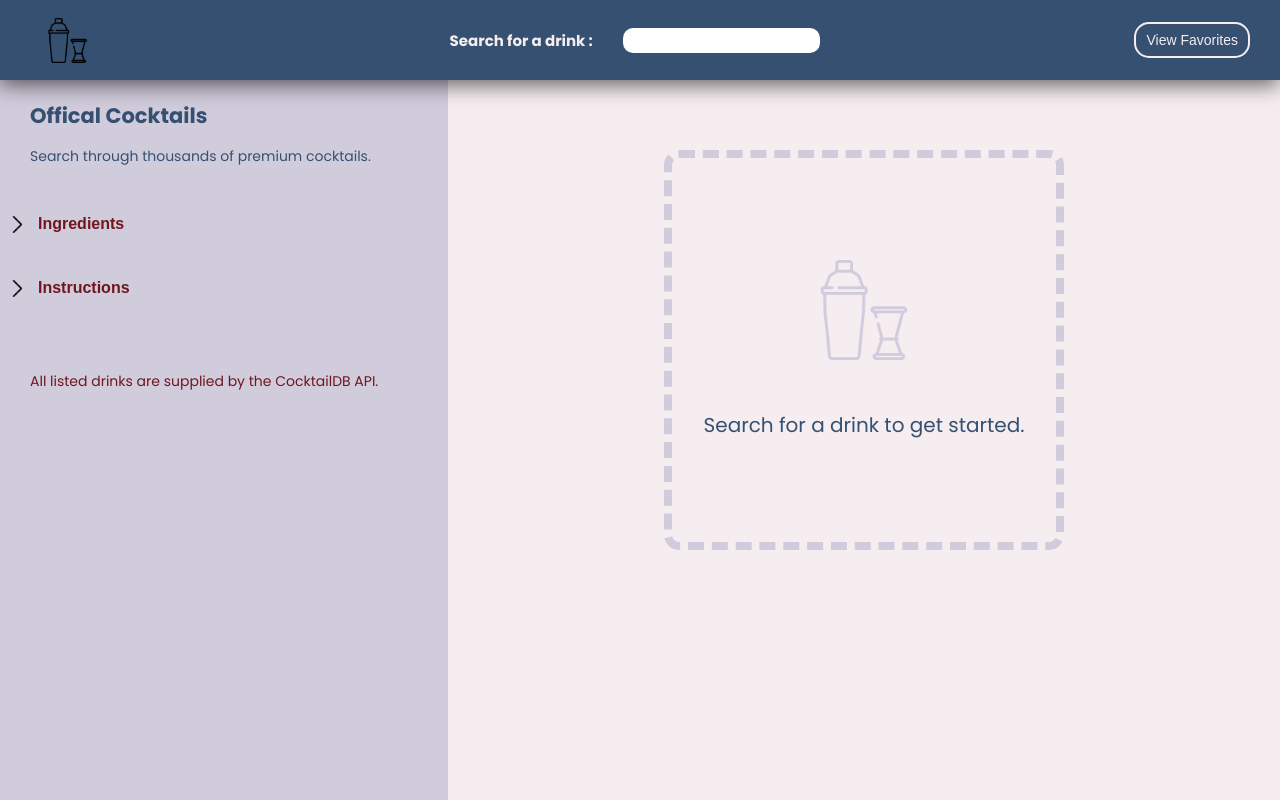
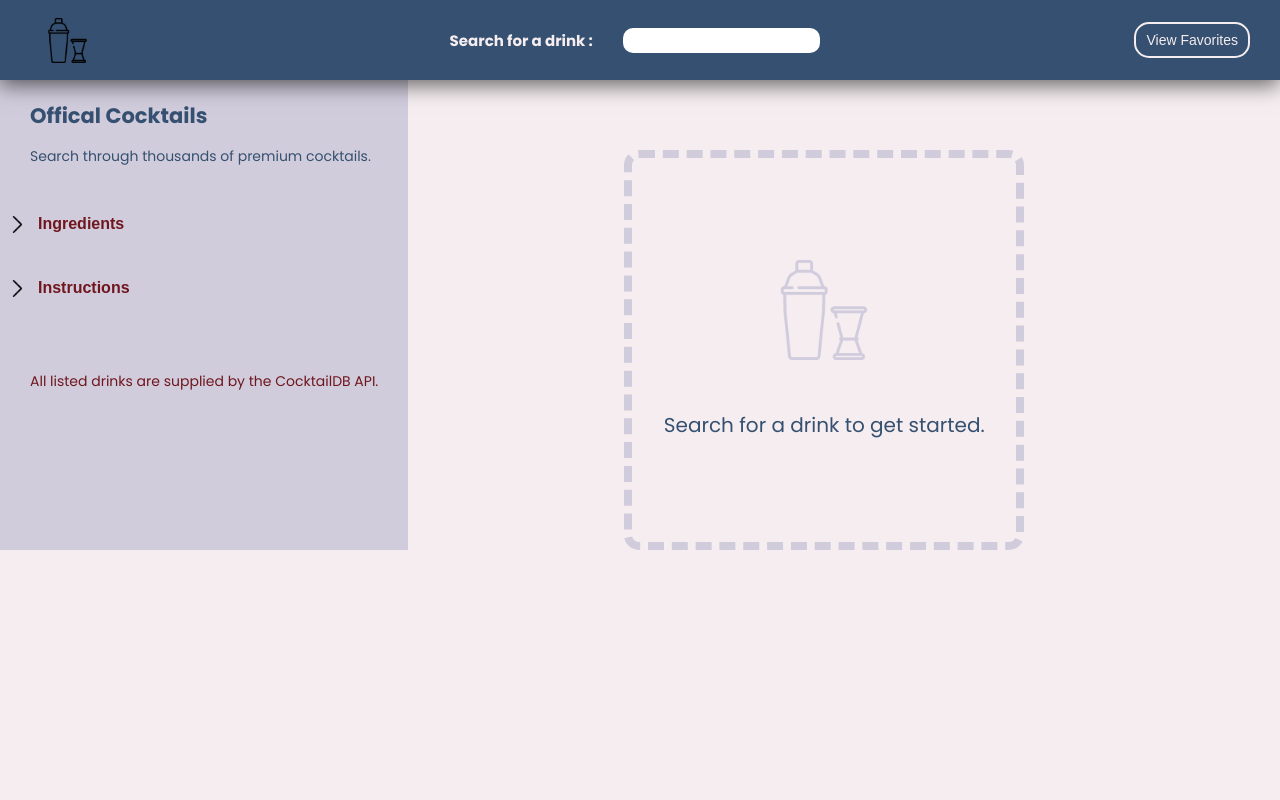
Before and after one commit to Echophase44/cocktail_app, a React (Vite) app in the folder client/: page / in a window 1280 px wide. Built offline with nearby package versions, Linux system fonts and the light colour scheme; a web font is replaced by a local one.

Commit message:
Card adjustments for mobile view.

```diff
--- a/client/src/styles/display.css
+++ b/client/src/styles/display.css
@@ -1,6 +1,6 @@
 .display_main{
   width: 65vw;
-  min-height: 100vh;
+  max-height: 100vh;
   background-color: var(--primary);
   display: flex;
   justify-content: center;
@@ -145,11 +145,11 @@
   .display_cardContainer{
     padding: 8px;
     height: 325px;
-    width: 225px;
+    width: 175px;
   }
 
   .display_cardDrinkImage{
-    width: 220px;
+    width: 168px;
     transition: all .3s ease;
   }
 
--- a/client/src/styles/sidebar.css
+++ b/client/src/styles/sidebar.css
@@ -2,8 +2,8 @@
   display: flex;
   flex-direction: column;
   padding: 100px 30px 30px 30px;
-  width: 35%;
-  min-height: 100%;
+  max-width: 50%;
+  max-height: 100%;
   background-color: var(--secondary);
   color: var(--blue);
   gap: 15px;
--- a/client/src/styles/sidebarMobile.css
+++ b/client/src/styles/sidebarMobile.css
@@ -26,7 +26,7 @@
 @media screen and (max-width: 768px){
 
   .sidebar_container{
-    margin-left: -100px;
+    margin-left: -150px;
     position: relative;
     border-right: 1px solid var(--red);
   }
```
